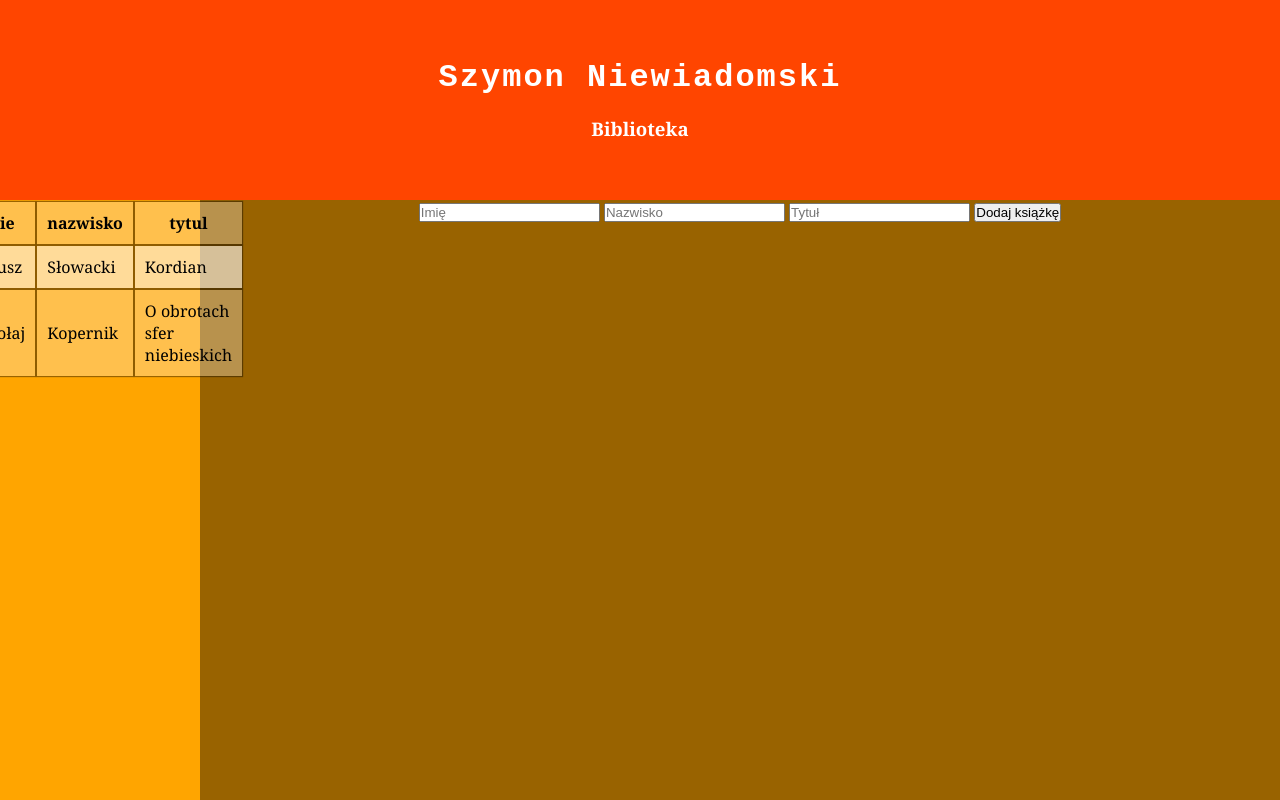
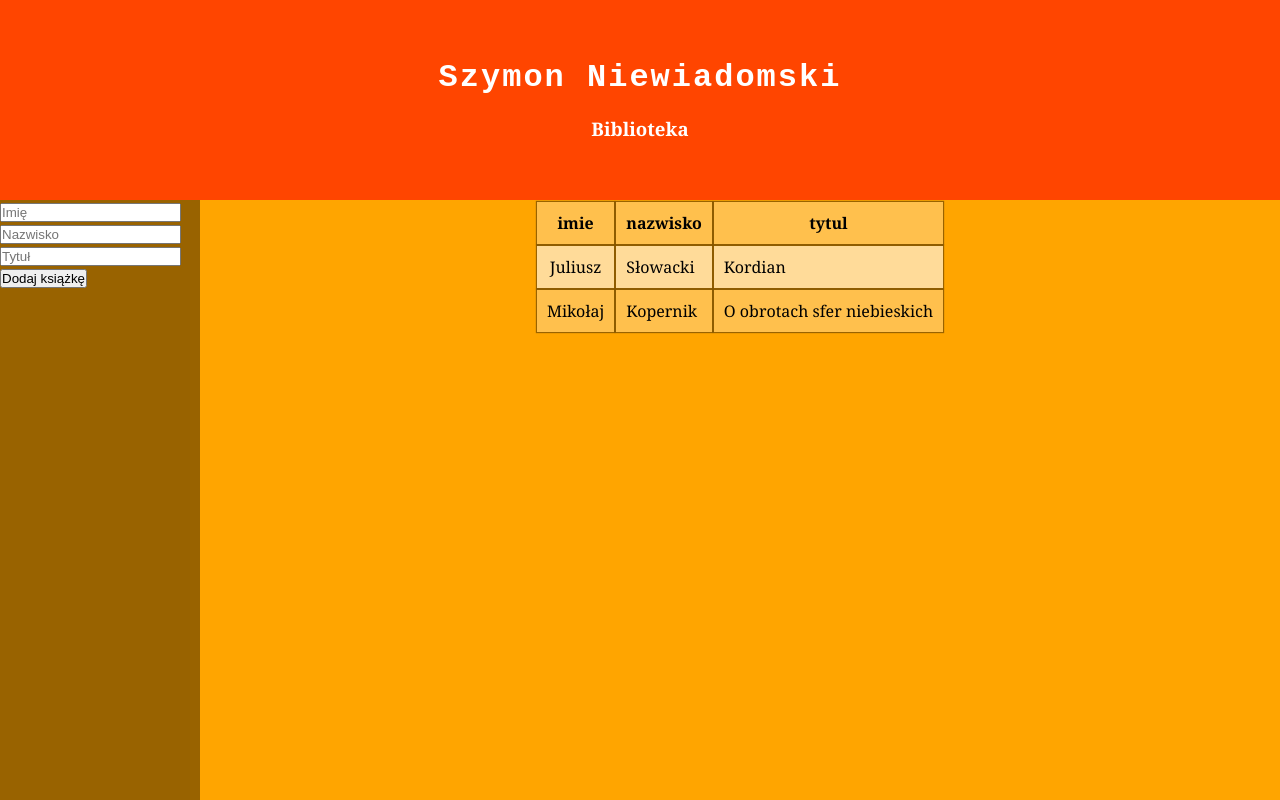
Before and after one commit to 3ti-2020/crud-wiele-do-wielu-szymon-niewiadomski, a PHP site: page / in a window 1280 px wide. Run offline with PHP 8.4, Linux system fonts and the light colour scheme; data comes from the database, SQL or seed files in the repository; data that the repository does not hold is empty.

Commit message:
Naprawa grida

```diff
--- a/style.css
+++ b/style.css
@@ -13,7 +13,7 @@ body{
     background: orange;
     display: grid;
     grid-template: 200px 1fr / 200px 1fr;
-    grid-template-areas: "a a" "c b";
+    grid-template-areas: "a a" "b c";
     font-size: 1.6rem;
     font-family: Cambria, Cochin, Georgia, Times, 'Times New Roman', serif;
 }
```
